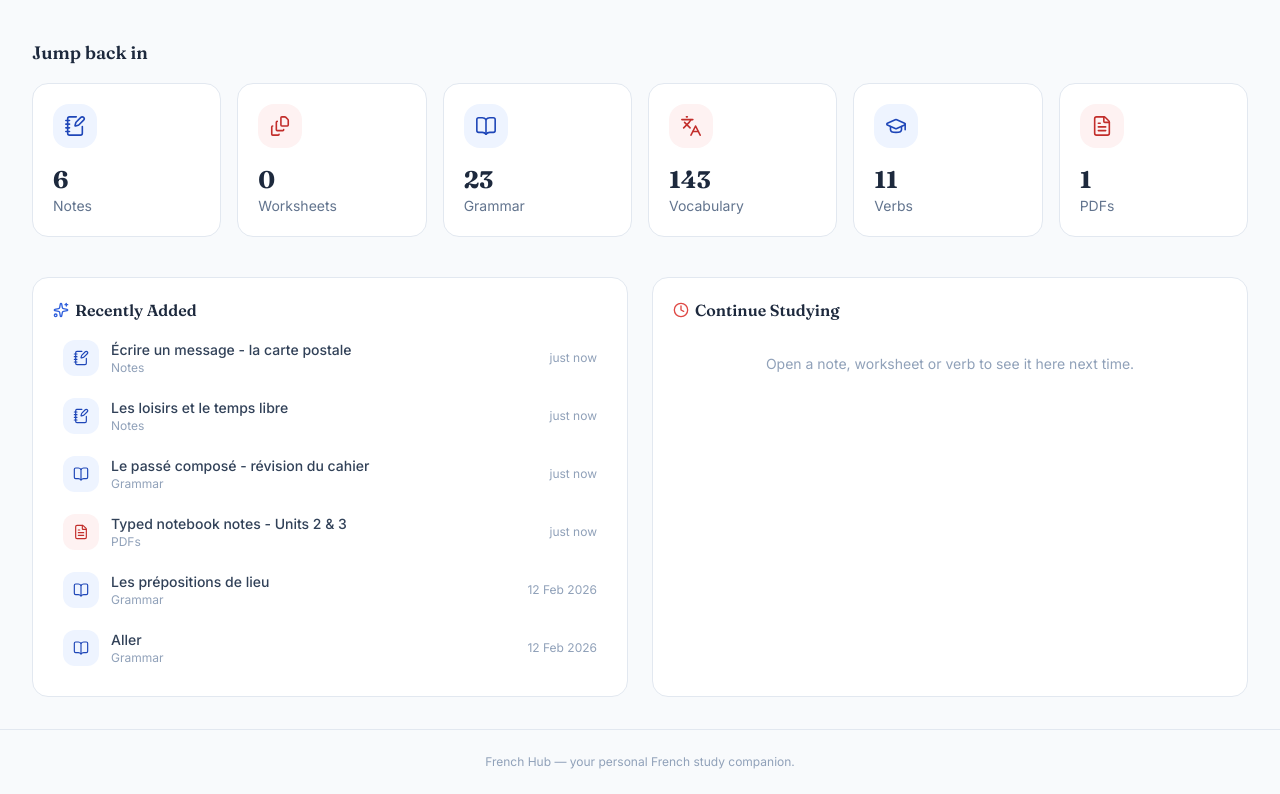
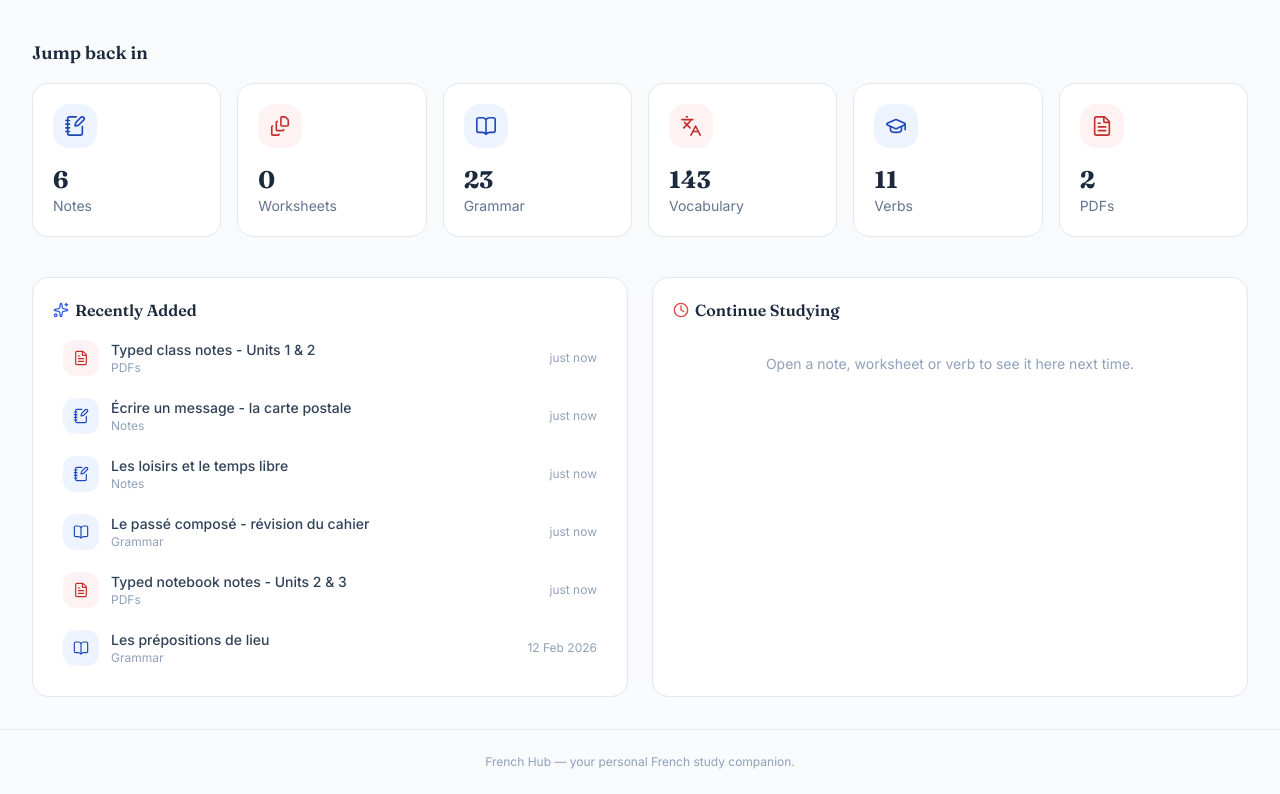
Before and after one commit to DHEERAJ-gurrapu/french-notes, a React (Vite) app: page / in a window 1280 px wide. Shown: the part 608-1402 px from the top of the page. Built offline with nearby package versions, Linux system fonts and the light colour scheme.

Commit message:
Add typed Units 1 and 2 class notes PDF

```diff
--- a/src/data/pdfs.ts
+++ b/src/data/pdfs.ts
@@ -3,6 +3,19 @@ import type { PdfDocument } from '@/types';
 // Empty on first run — upload your French PDFs from the Admin area or the
 // PDF library's "Add PDF" action to populate this shelf.
 export const pdfsSeed: PdfDocument[] = [
+  {
+    id: 'pdf_typed_class_notes_units_1_2',
+    type: 'pdf',
+    title: 'Typed class notes - Units 1 & 2',
+    description: 'Family, relationships, physical description, places and directions from the supplied typed class notes.',
+    category: 'Class notes',
+    fileId: 'bundled_typed_class_notes_units_1_2',
+    fileName: 'French-Typed-Class-Notes-Units-1-and-2.pdf',
+    publicUrl: '/French-Typed-Class-Notes-Units-1-and-2.pdf',
+    tags: ['typed notes', 'unit-1', 'unit-2', 'family', 'places'],
+    createdAt: '2026-09-08T10:00:00.000Z',
+    updatedAt: '2026-09-08T10:00:00.000Z',
+  },
   {
     id: 'pdf_typed_notebook_unit_2_3',
     type: 'pdf',
```
Also changed, not shown: 2 other files (tests, documents, lock files or other folders).
